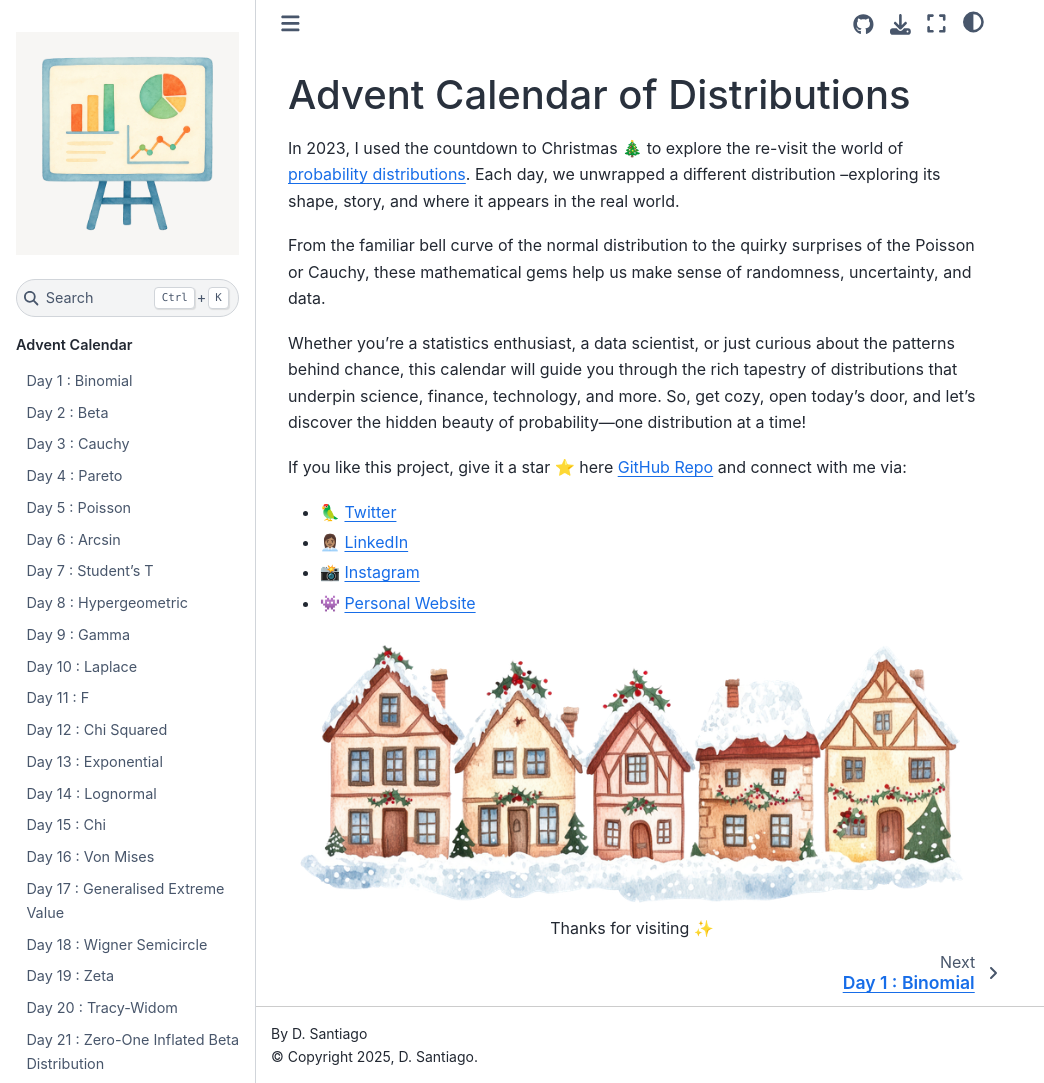
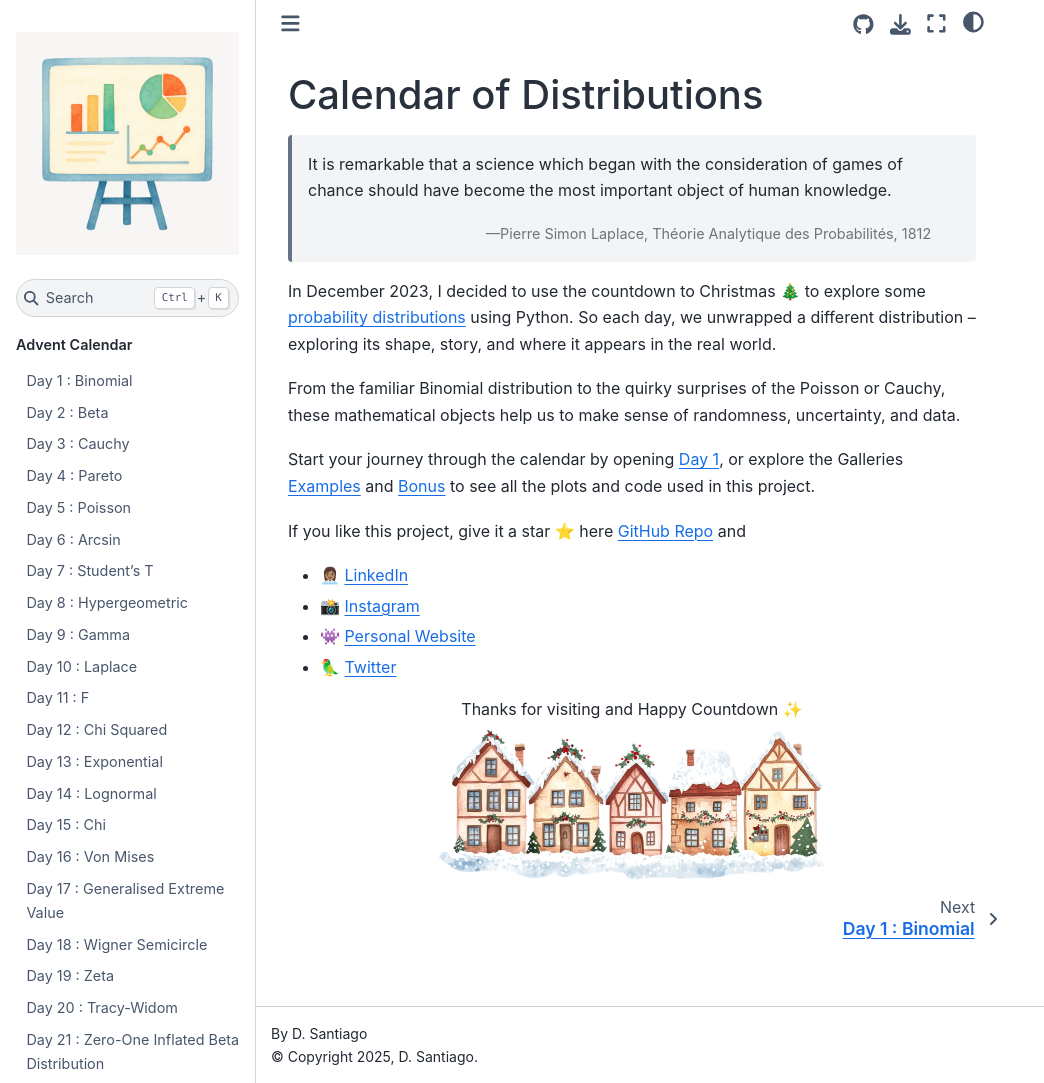
Before and after one commit to quantgirluk/advent-calendar-2023, a Sphinx documentation site: the page built from docs/source/index.rst, in a window 1280 px wide and 1083 px high. Shown: the whole window, without its empty margins (0-1044 px from the left). Built offline with Sphinx 7.4.7 and the Sphinx Book theme 1.1.4, drawn with Linux system fonts in a browser that asks for light colours; pages that are not in the unit, such as notebooks, are missing from menus.

Commit message:
Revise introduction and content for the Advent Calendar of Distributions in index.rst

```diff
--- a/docs/source/index.rst
+++ b/docs/source/index.rst
@@ -3,39 +3,41 @@
    You can adapt this file completely to your liking, but it should at least
    contain the root `toctree` directive.
 
-Advent Calendar of Distributions
-================================
+Calendar of Distributions
+=========================
 
-In 2023, I used the countdown to Christmas 🎄 to explore the re-visit the world of `probability distributions <https://en.wikipedia.org/wiki/Probability_distribution>`_.
-Each day, we unwrapped a different distribution --exploring its shape, story, and where it appears in the real world.
+   It is remarkable that a science which began with the consideration of games of chance should have become the most important object of human knowledge.
+
+   — Pierre Simon Laplace, Théorie Analytique des Probabilités, 1812
 
 
-From the familiar bell curve of the normal distribution to the quirky surprises of the Poisson or Cauchy,
-these mathematical gems help us make sense of randomness, uncertainty, and data.
+In December 2023, I decided to use the countdown to Christmas 🎄 to explore some `probability distributions <https://en.wikipedia.org/wiki/Probability_distribution>`_ using Python.
+So each day, we unwrapped a different distribution --exploring its shape, story, and where it appears in the real world.
 
-Whether you're a statistics enthusiast, a data scientist, or just curious about the patterns behind chance,
-this calendar will guide you through the rich tapestry of distributions that underpin science, finance, technology, and more.
-So, get cozy, open today’s door, and let’s discover the hidden beauty of probability—one distribution at a time!
+From the familiar Binomial distribution to the quirky surprises of the Poisson or Cauchy,
+these mathematical objects help us to make sense of randomness, uncertainty, and data.
+
+Start your journey through the calendar by opening `Day 1 <day_01.html>`_, or explore the Galleries `Examples <auto_examples/index.html>`_ and `Bonus <auto_bonus/index.html>`_
+to see all the plots and code used in this project.
+
+If you like this project, give it a star ⭐ here `GitHub Repo <https://github.com/quantgirluk/advent-calendar-2023>`_ and
 
 
-If you like this project, give it a star ⭐ here `GitHub Repo <https://github.com/quantgirluk/advent-calendar-2023>`_ and connect with me via:
-
-- 🦜 `Twitter <https://twitter.com/Quant_Girl>`_
 - 👩🏽‍💼 `LinkedIn <https://www.linkedin.com/in/dialidsantiago/>`_
 - 📸 `Instagram <https://www.instagram.com/quant_girl/>`_
-- 👾 `Personal Website <https://quantgirl.blog>`_
+- 👾 `Personal Website <https://dialidsantiago.com>`_
+- 🦜 `Twitter <https://twitter.com/Quant_Girl>`_
 
+.. raw:: html
+
+   <div style="text-align: center;">
+       Thanks for visiting and Happy Countdown ✨
+   </div>
 
 .. image:: bottom.png
   :alt: Advent 2023
   :align: center
-
-
-.. raw:: html
-
-   <div style="text-align: center;">
-       Thanks for visiting ✨
-   </div>
+  :scale: 50
 
 .. toctree::
    :maxdepth: 1
```
